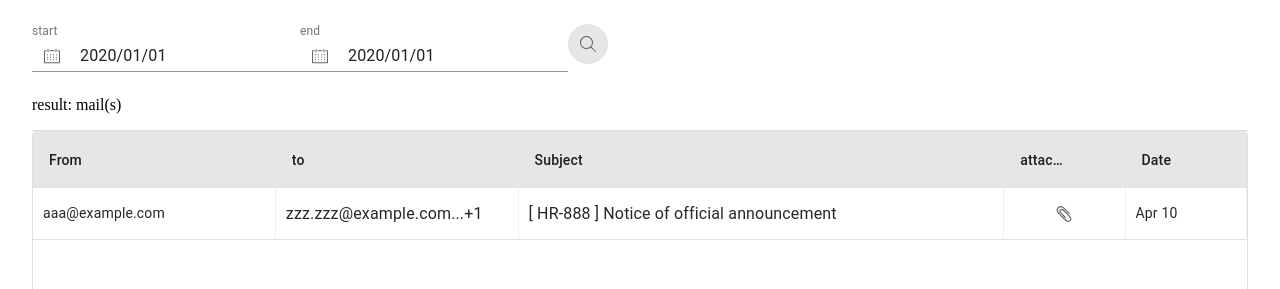
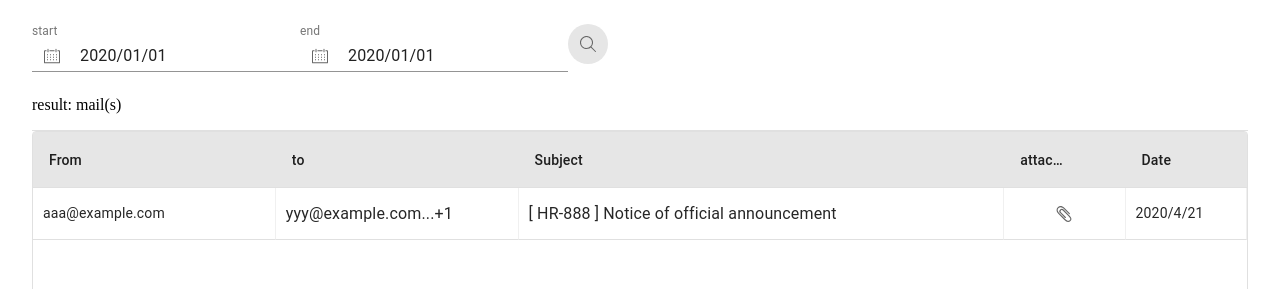
Before and after one commit to four-leaf-4/hennge-challenge, a React app: page / in a window 1280 px wide. Shown: the top 289 px of the page. Built offline with nearby package versions, Linux system fonts and the light colour scheme; data requests are answered from the project's data file.

Commit message:
mail配列をモックサーバーから取得するように修正

```diff
--- a/db.json
+++ b/db.json
@@ -3,10 +3,10 @@
     {
       "id": 1,
       "from": "aaa@example.com",
-      "to": "yyy@example.com",
+      "to": ["yyy@example.com", "zzz@example.com"],
       "subject": "[ HR-888 ] Notice of official announcement",
-      "attachment": false,
-      "date": "2019/12/31"
+      "attachment": true,
+      "date": "2020-04-21T01:25:35"
     }
   ]
 }
--- a/package.json
+++ b/package.json
@@ -23,6 +23,7 @@
     "@material-ui/core": "^4.11.3",
     "@material-ui/data-grid": "^4.0.0-alpha.24",
     "@material-ui/pickers": "^3.3.10",
+    "axios": "^0.21.1",
     "date-fns": "^2.20.1",
     "react": "^17.0.1",
     "react-dom": "^17.0.1",
--- /dev/null
+++ b/src/apis/index.js
@@ -0,0 +1,12 @@
+const axios = require('axios');
+import { addDateObj } from '../helpers';
+
+export const getMails = () => {
+  return axios('http://localhost:3001/mails').then((resp) => {
+    if (resp.status >= 400) {
+      console.error(resp);
+      throw new Error('Bad response from server');
+    }
+    return addDateObj(resp.data);
+  });
+};
--- a/src/components/mailList.js
+++ b/src/components/mailList.js
@@ -1,11 +1,15 @@
 import 'date-fns';
-import React from 'react';
-import { Typography, Box } from '@material-ui/core';
+import React, { useContext } from 'react';
+import { Typography } from '@material-ui/core';
 import { DataGrid } from '@material-ui/data-grid';
 import { useStyles } from '../styles/useStyles';
+import { MailsContext } from '../context/';
 
 export const MailList = () => {
   const classes = useStyles();
+  const { mails } = useContext(MailsContext);
+  const rows = mails;
+
   const columns = [
     {
       field: 'from',
@@ -85,7 +89,7 @@
         const mailYear = params.value.getFullYear();
         const mailMonth = params.value.getMonth() + 1;
         const mailDate = params.value.getDate();
-        console.log(today);
+
         if (
           thisYear === mailYear &&
           thisMonth === mailMonth &&
@@ -115,16 +119,6 @@
     },
   ];
 
-  const rows = [
-    {
-      id: 1,
-      from: 'aaa@example.com',
-      to: ['zzz.zzz@example.com', 'zzz.zzz@example.com'],
-      subject: '[ HR-888 ] Notice of official announcement',
-      attachment: true,
-      date: new Date('2021-04-10T11:34:00'),
-    },
-  ];
   const ImageLogo = () => {
     return (
       <img
--- a/src/context/index.js
+++ b/src/context/index.js
@@ -1,2 +1,3 @@
 export * from './startDate';
 export * from './endDate';
+export * from './mails';
--- /dev/null
+++ b/src/context/mails.js
@@ -0,0 +1,24 @@
+import React, { useState, createContext, useEffect } from 'react';
+import { getMails } from '../apis/';
+
+export const MailsContext = createContext();
+
+export const MailsContextProvider = ({ children }) => {
+  const [mails, setMails] = useState([]);
+
+  useEffect(() => {
+    getMails()
+      .then((resp) => {
+        setMails(resp);
+      })
+      .catch((error) => {
+        console.error(error);
+      });
+  }, []);
+
+  return (
+    <MailsContext.Provider value={{ mails }}>{children}</MailsContext.Provider>
+  );
+};
+
+export default MailsContextProvider;
--- /dev/null
+++ b/src/helpers.js
@@ -0,0 +1,6 @@
+export const addDateObj = (data) => {
+  return data.map((value) => {
+    const newdate = new Date(value.date);
+    return { ...value, date: newdate };
+  });
+};
--- a/src/index.js
+++ b/src/index.js
@@ -1,12 +1,18 @@
 import React from 'react';
 import { render } from 'react-dom';
-import { StartDateContextProvider, EndDateContextProvider } from './context/';
+import {
+  StartDateContextProvider,
+  EndDateContextProvider,
+  MailsContextProvider,
+} from './context/';
 import App from './App';
 
 render(
   <StartDateContextProvider>
     <EndDateContextProvider>
-      <App />
+      <MailsContextProvider>
+        <App />
+      </MailsContextProvider>
     </EndDateContextProvider>
   </StartDateContextProvider>,
   document.getElementById('root')
```
Also changed, not shown: 1 other file (tests, documents, lock files or other folders).
